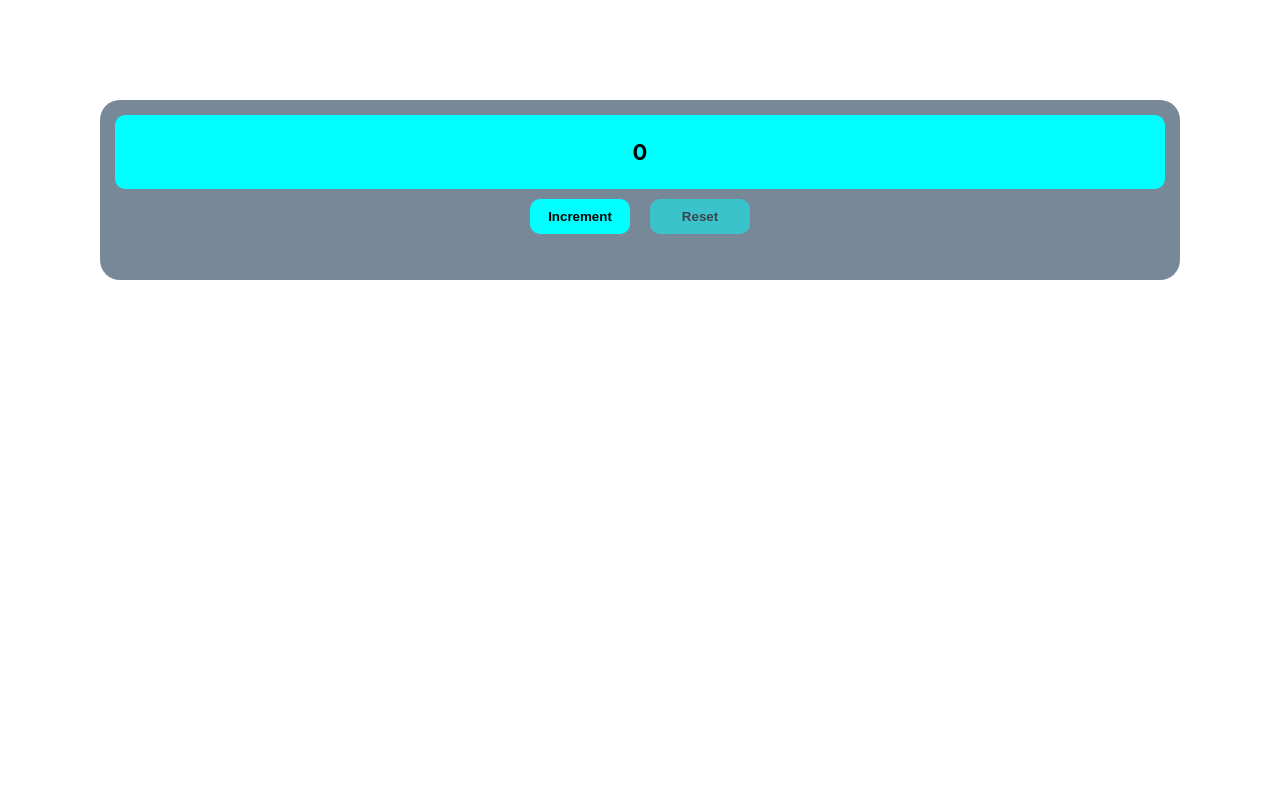
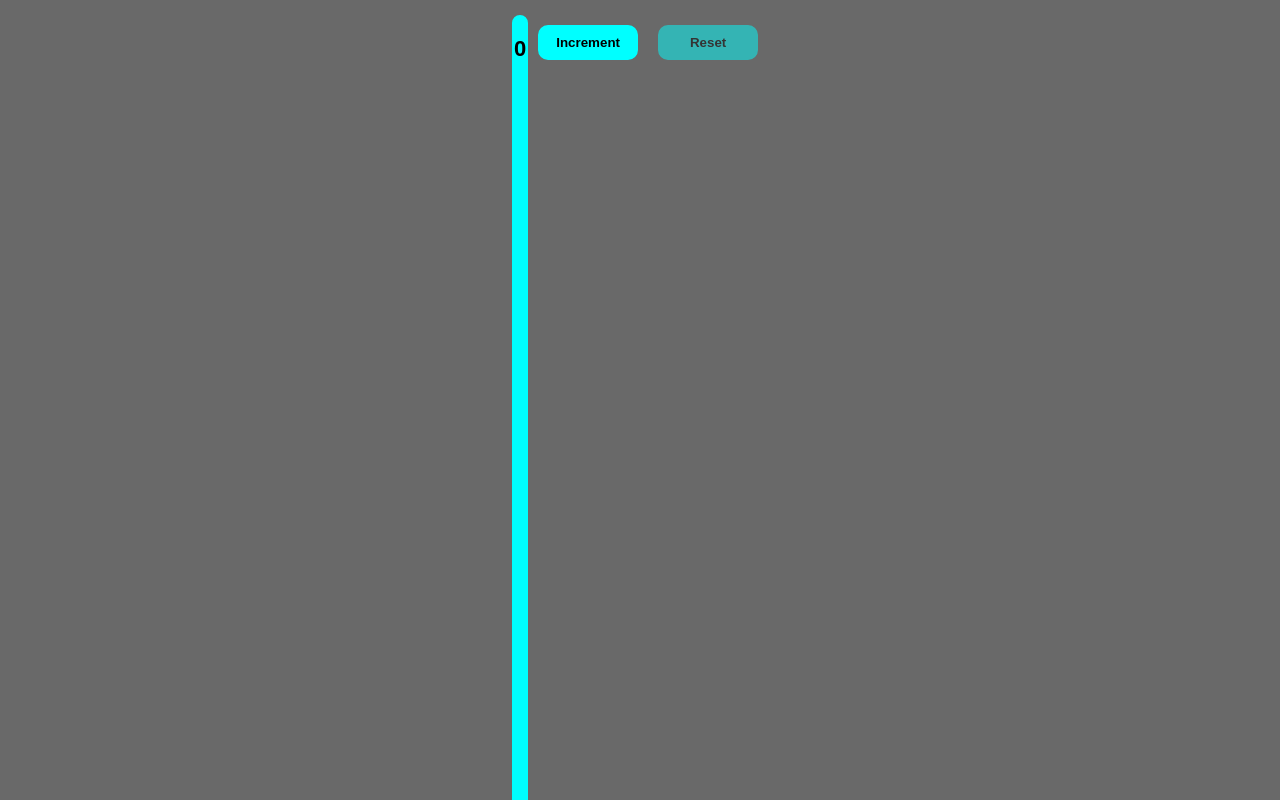
Before and after one commit to RomanChuchval/counter, a React (Create React App) app: page / in a window 1280 px wide. Shown: the top 800 px of the page. Built offline with nearby package versions, Linux system fonts and the light colour scheme.

Commit message:
create styles for app

```diff
--- a/src/App.css
+++ b/src/App.css
@@ -1,8 +1,41 @@
 .App {
-  padding: 15px;
-  margin: 100px;
-  text-align: center;
-  height: 150px;
-  background-color: lightslategray;
-  border-radius: 20px;
+    padding: 15px;
+    text-align: center;
+    background-color: dimgray;
+    min-height: 1080px;
+    display: flex;
+    justify-content: center;
+    font-family: 'Montserrat', sans-serif;
+    font-style: normal;
+    font-weight: 600;
+    font-size: 22px;
+    line-height: 20px;
 }
+
+.Counter_wrapper {
+    width: 400px;
+    height: 200px;
+    margin: 50px;
+    border: 3px solid aqua;
+    padding: 20px;
+    border-radius: 15px;
+}
+
+.Counter_btn_wrapper{
+    display: flex;
+    padding: 15px;
+    justify-content: center;
+    border: 3px solid aqua;
+    border-radius: 10px;
+    margin-top: 15px;
+    background-color: lightslategray;
+}
+
+.Settings_wrapper {
+    width: 400px;
+    height: 200px;
+    margin: 50px;
+    border: 3px solid aqua;
+    padding: 20px;
+    border-radius: 15px;
+}
```
